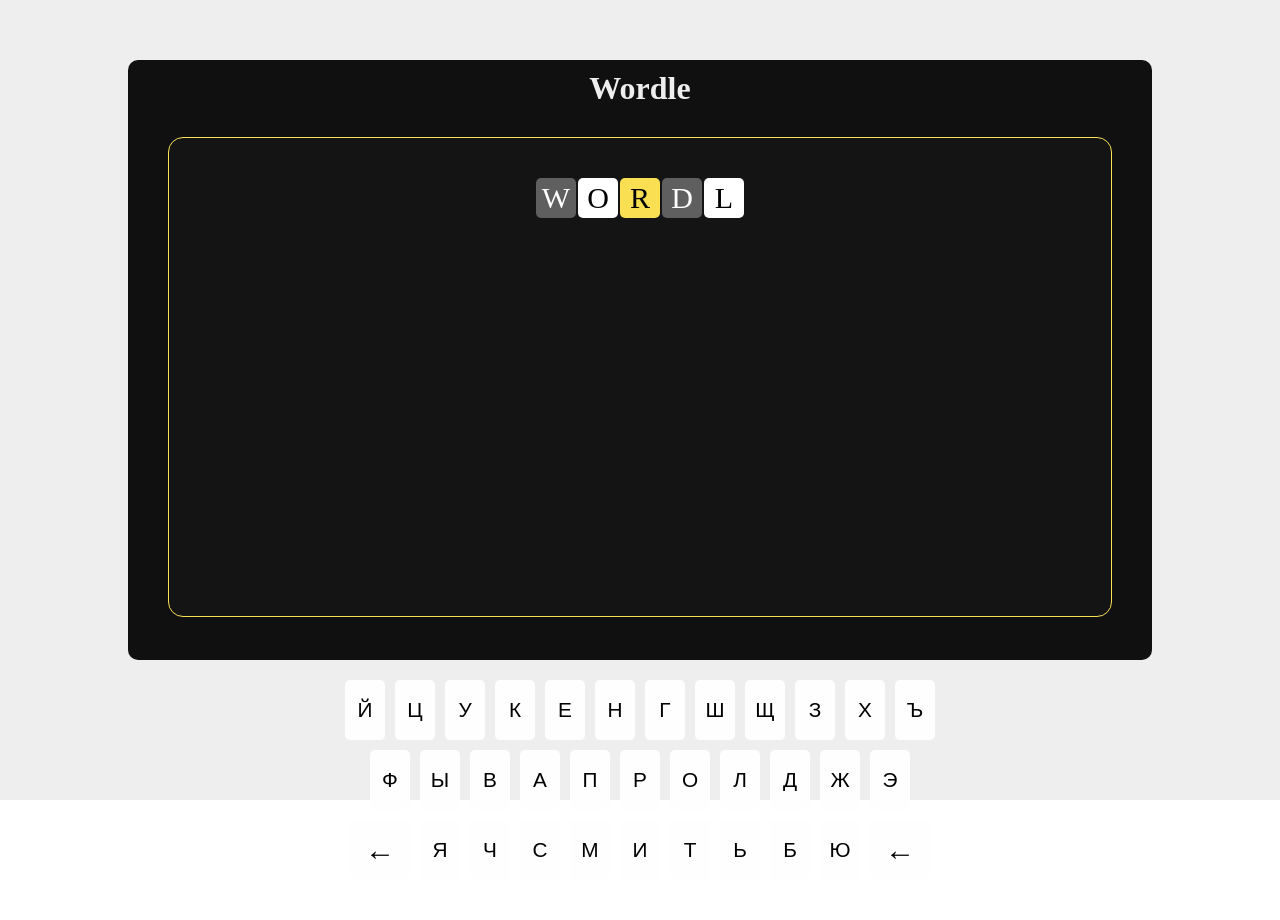
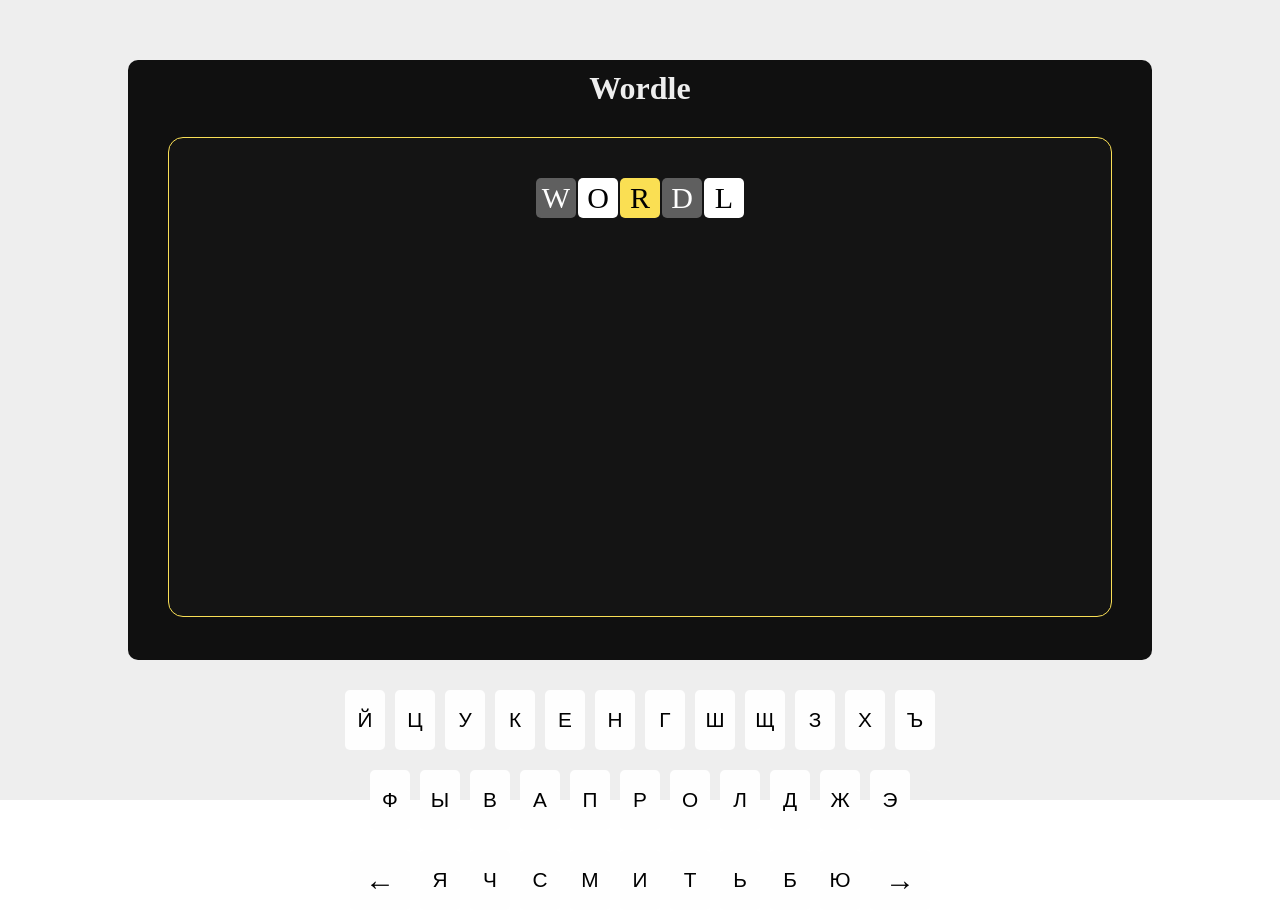
Before and after one commit to Drummer143/wordle, a React (Create React App) app: page / in a window 1280 px wide. Before the commit the page ends 880 px from the top, so only its background shows below. Built offline with nearby package versions, Linux system fonts and the light colour scheme.

Commit message:
added letter check in the word for keyboard

```diff
--- a/src/components/App/App.tsx
+++ b/src/components/App/App.tsx
@@ -1,15 +1,18 @@
+import { useState } from 'react';
 import Keyboard from '../Keyboard/Keyboard';
 import WordsLayout from '../WordsLayout/WordsLayout';
 
 import styles from './App.module.css';
 
 function App() {
-  const word = 'жизнь';
+  let rightWord = 'жизнь';
+  const [ word, setWord ] = useState('');
+  const [ countOfTries, setCount ] = useState(0);
 
   return (
     <div className={styles.wrapper}>
-      <WordsLayout word={word} />
-      <Keyboard word={word} />
+      <WordsLayout word={word} countOfTries={countOfTries} setCount={setCount} />
+      <Keyboard rightWord={rightWord} word={word} setWord={setWord} countOfTries={countOfTries} />
     </div>
   );
 }
--- a/src/components/Keyboard/Keyboard.module.css
+++ b/src/components/Keyboard/Keyboard.module.css
@@ -1,5 +1,7 @@
 .wrapper {
   margin-top: 20px;
+
+  display: grid;
 }
 
 .keyboardLine {
@@ -28,7 +30,7 @@
     line-height: 1.3em;
 }
 
-.backspace {
+.controls {
     width: 60px;
 
     font-size: 30px;
@@ -41,7 +43,7 @@
 }
 
 .anotherPlace {
-  background-color: #fff;
+  background-color: #777;
 }
 
 .right {
--- a/src/components/Keyboard/Keyboard.tsx
+++ b/src/components/Keyboard/Keyboard.tsx
@@ -1,64 +1,92 @@
-import { Props } from '../../types';
-import { ReactComponent as ArrowLeft } from '../../assets/leftArrow.svg';
+import { useState } from 'react';
 
 import styles from './Keyboard.module.css';
 
-type Letter = {
-    value: string,
-    status: string
+type Props = {
+    word: string
+    countOfTries: number
+    rightWord: string
+    setWord: (word: string) => void
 }
 
 function Keyboard(props: Props) {
-    const firstRowLetters = [{ value: 'Й', status: '' }, { value: 'Ц', status: '' }, { value: 'У', status: '' }, { value: 'К', status: '' }, { value: 'Е', status: '' }, { value: 'Н', status: '' }, { value: 'Г', status: '' }, { value: 'Ш', status: '' }, { value: 'Щ', status: '' }, { value: 'З', status: '' }, { value: 'Х', status: '' }, { value: 'Ъ', status: '' }];
-    const secondRowLetters = [{ value: 'Ф', status: '' }, { value: 'Ы', status: '' }, { value: 'В', status: '' }, { value: 'А', status: '' }, { value: 'П', status: '' }, { value: 'Р', status: '' }, { value: 'О', status: '' }, { value: 'Л', status: '' }, { value: 'Д', status: '' }, { value: 'Ж', status: '' }, { value: 'Э', status: '' }];
-    const thirdRowLetters = [{ value: 'Я', status: '' }, { value: 'Ч', status: '' }, { value: 'С', status: '' }, { value: 'М', status: '' }, { value: 'И', status: '' }, { value: 'Т', status: '' }, { value: 'Ь', status: '' }, { value: 'Б', status: '' }, { value: 'Ю', status: '' }];
+    const [input, setInput] = useState('');
+    const [excludedLetters, setExcludedLettes] = useState('');
+    const [lettersInAnotherPlace, setLetter] = useState('');
+    const [rightLetters, setRightLetters] = useState('');
 
-    const keyStatuses = {
-        notInTheWord: 'notInTheWord',
-        anotherPlace: 'anotherPlace',
-        right: 'right'
-    }
-
-    let word = '';
-
-    const handleClick = (letter: Letter) => {
-        if (word.length < 5) {
-            word += letter.value;
-            console.log(word);
+    const handleClick = (letter: string) => {
+        if (input.length < 5) {
+            setInput(prev => prev + letter);
+            console.log(input);
         } else {
             console.log('full');
         }
     }
 
     const handleDelete = () => {
-        if (word.length > 1) {
-            word.slice(0, -1);
-            console.log('delete');
+        if (input.length > 1) {
+            setInput(prev => prev.slice(0, -1))
+            console.log('delete', input);
         } else {
             console.log('empty');
         }
     }
 
     const handleSubmit = () => {
-        if (word.length === 5) {
-            console.log('submit', word);
-            word = '';
+        if (input.length === 5) {
+            for (let i = 0; i < input.length; i++) {
+                if (!props.rightWord.includes(input[i].toLowerCase())) {
+                    setExcludedLettes(prev => prev + input[i]);
+                } else if (props.rightWord[i] === input[i].toLowerCase()) {
+                    setRightLetters(prev => prev + input[i]);
+                } else {
+                    setLetter(prev => prev + input[i]);
+                }
+            }
+
+            console.log('submit', input);
+            props.setWord(input);
+            setInput('');
         }
     }
 
-    const firstRowKeys = firstRowLetters.map(letter => <button key={letter.value} onClick={() => handleClick(letter)} className={styles.key + ' ' + letter.status}>{letter.value}</button>);
-    const secondRowKeys = secondRowLetters.map(letter => <button key={letter.value} onClick={() => handleClick(letter)} className={styles.key + ' ' + letter.status}>{letter.value}</button>);
-    const thirdRowKeys = thirdRowLetters.map(letter => <button key={letter.value} onClick={() => handleClick(letter)} className={styles.key + ' ' + letter.status}>{letter.value}</button>);
+    const firstRowLetters = ['Й', 'Ц', 'У', 'К', 'Е', 'Н', 'Г', 'Ш', 'Щ', 'З', 'Х', 'Ъ'];
+    const secondRowLetters = ['Ф', 'Ы', 'В', 'А', 'П', 'Р', 'О', 'Л', 'Д', 'Ж', 'Э'];
+    const thirdRowLetters = ['←', 'Я', 'Ч', 'С', 'М', 'И', 'Т', 'Ь', 'Б', 'Ю', '→'];
+
+    const createButton = (value: string) => {
+        switch (value) {
+            case '←': {
+                return <button key={value} onClick={handleDelete} className={`${styles.key} ${styles.controls}`}>{value}</button>
+            }
+            case '→': {
+                return <button key={value} onClick={handleSubmit} className={`${styles.key} ${styles.controls}`}>{value}</button>
+            }
+            default: {
+                let status = '';
+                if (excludedLetters.includes(value)) {
+                    status = 'notInTheWord';
+                } else if (rightLetters.includes(value)) {
+                    status = 'right';
+                } else if (lettersInAnotherPlace.includes(value)) {
+                    status = 'anotherPlace';
+                }
+
+                return <button key={value} onClick={() => handleClick(value)} className={`${styles.key} ${styles[status] || ''}`}>{value}</button>
+            }
+        }
+    }
+
+    let firstRowKeys = firstRowLetters.map(letter => createButton(letter));
+    let secondRowKeys = secondRowLetters.map(letter => createButton(letter));
+    let thirdRowKeys = thirdRowLetters.map(letter => createButton(letter));
 
     return (
         <div className={styles.wrapper}>
             <div className={styles.keyboardLine}>{firstRowKeys}</div>
             <div className={styles.keyboardLine}>{secondRowKeys}</div>
-            <div className={styles.keyboardLine}>
-                <button onClick={handleDelete} className={styles.backspace}>←{/* <ArrowLeft /> */}</button>
-                {thirdRowKeys}
-                <button onClick={handleSubmit} className={styles.backspace}>←{/* <ArrowLeft /> */}</button>
-            </div>
+            <div className={styles.keyboardLine}>{thirdRowKeys}</div>
         </div>
     );
 }
--- a/src/components/WordsLayout/WordsLayout.tsx
+++ b/src/components/WordsLayout/WordsLayout.tsx
@@ -1,7 +1,20 @@
-import { Props } from '../../types';
+import { useEffect } from 'react';
 import styles from './WordsLayout.module.css';
 
+type Props = {
+  word: string
+  countOfTries: number
+  setCount: (prev: number) => void
+}
+
 function WordsLayout(props: Props) {
+  useEffect(() => {
+    if (props.countOfTries < 6) {
+      props.setCount(props.countOfTries + 1);
+      console.log('in words layout', props.countOfTries);
+    }
+  }, [props.word])
+
   return (
     <div className={styles.wrapper}>
       <h1 className={styles.heading}>Wordle</h1>
--- a/src/index.css
+++ b/src/index.css
@@ -4,6 +4,12 @@
     border: none;
     outline: none;
     box-sizing: border-box;
+}
+
+:root {
+    --countOfKeysOnFisrtRow: 12;
+    --countOfKeysOnSecondRow: 11;
+    --countOfKeysOnFisrtRow: 11;
 }
 
 body {
--- a/src/types.ts
+++ /dev/null
@@ -1,3 +0,0 @@
-export type Props = {
-    word: string
-}
```
